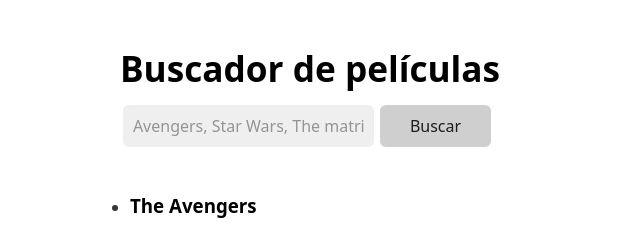
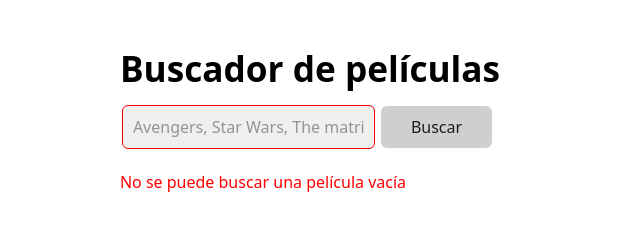
Before and after one commit to Smogg21/buscador-de-peliculas, a React (Vite) app: page / in a window 1280 px wide. Shown: the top 238 px of the page, without its empty margins (330-970 px from the left). Built offline with nearby package versions, Linux system fonts and the light colour scheme.

Commit message:
Changed for controlled component

```diff
--- a/src/App.jsx
+++ b/src/App.jsx
@@ -1,3 +1,4 @@
+import { useEffect, useState } from "react";
 import "./App.css";
 import { Movies } from "./components/Movies";
 import { useMovies } from "./hooks/useMovies";
@@ -8,12 +9,36 @@ import { useMovies } from "./hooks/useMovies";
 
 function App() {
   const {movies} = useMovies()
+  const [query, setQuery] = useState('')
+  const [error, setError] = useState(null)
 
   const handleSubmit = (event) =>{
     event.preventDefault()
-    const {query} = Object.fromEntries(new FormData(event.target))
     console.log({query})
   }
+
+  const handleChange = (event) =>{
+    const newQuery = event.target.value
+    if(newQuery.startsWith(' ')) return
+    setQuery(event.target.value)
+  }
+
+
+  useEffect(() => {
+    if(query === ''){
+      setError("No se puede buscar una película vacía")
+      return
+    }
+    if (query.match(/^\d+$/)){
+      setError("No se puede buscar una película con número")
+      return
+    }
+    if (query.length < 3){
+      setError("La película debe tener al menos 3 caracteres")
+      return
+    }
+    setError(null)
+  }, [query])
 
   return (
     <div className="page">
@@ -23,11 +48,15 @@ function App() {
           <input
             type="text"
             name="query"
+            style={{border: '1px solid transparent', borderColor: error ? 'red' : 'transparent'}}
+            value={query}
+            onChange={handleChange}
             id=""
             placeholder="Avengers, Star Wars, The matrix ..."
           />
           <button type="submit">Buscar</button>
         </form>
+        {error && <p style={{color: 'red'}}>{error}</p>}
       </header>
       <main>
         <Movies movies={movies} />
```
